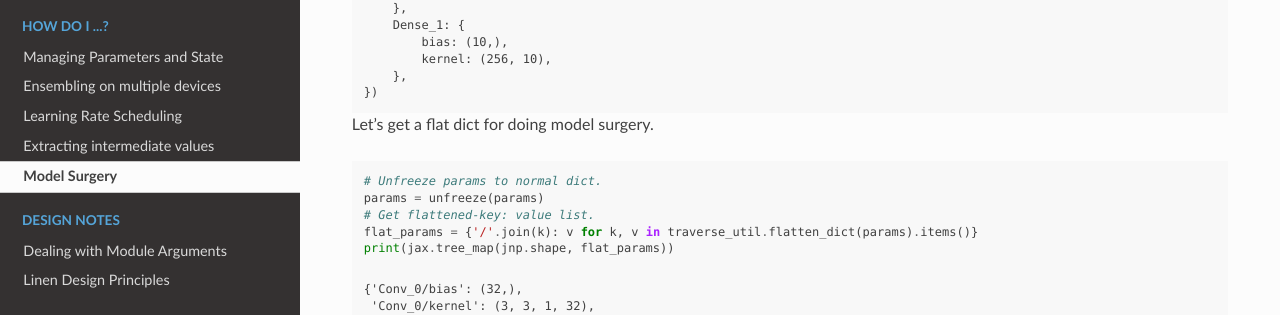
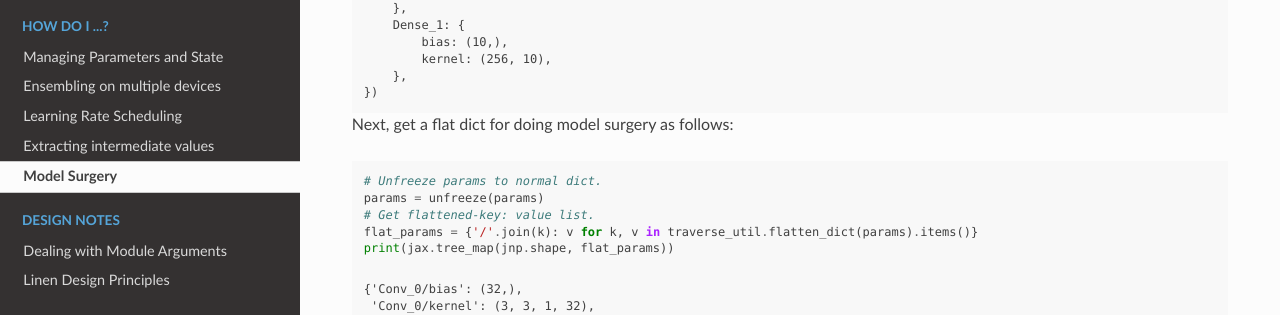
Before and after one commit to bortkomencw/flax, a Sphinx documentation site: the page built from docs/howtos/model_surgery.rst, in a window 1280 px wide and 900 px high, scrolled down 850 px. Shown: the part 143-458 px from the top of the window. Built offline with Sphinx 7.4.7 and the Read the Docs theme 2.0.0, drawn with Linux system fonts in a browser that asks for light colours.

Commit message:
Update docs/howtos/model_surgery.rst
Co-authored-by: 8bitmp3 <19637339+8bitmp3@users.noreply.github.com>

```diff
--- a/docs/howtos/model_surgery.rst
+++ b/docs/howtos/model_surgery.rst
@@ -71,7 +71,7 @@
   })
 
 
-Let's get a flat dict for doing model surgery.
+Next, get a flat dict for doing model surgery as follows:
 
 .. testcode::
 
```
